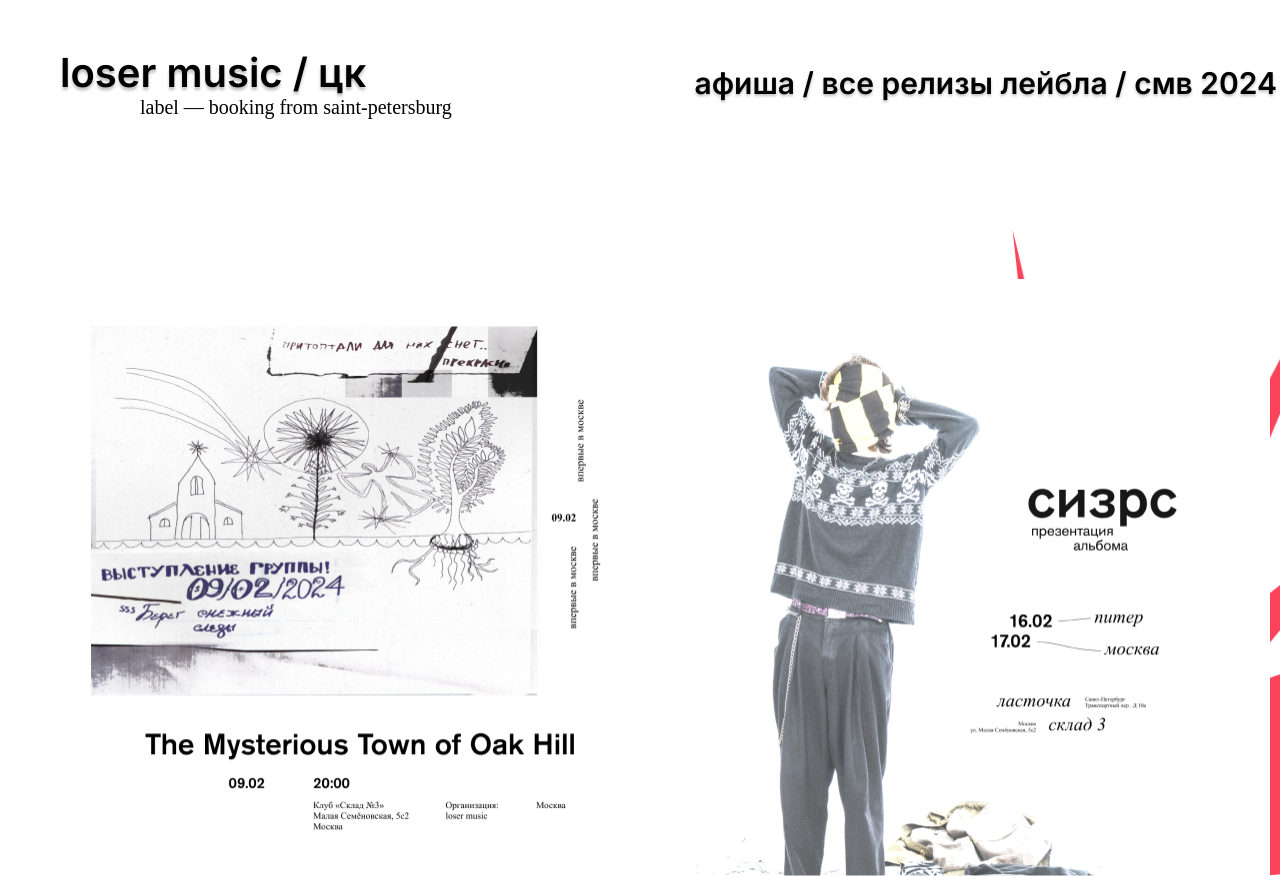
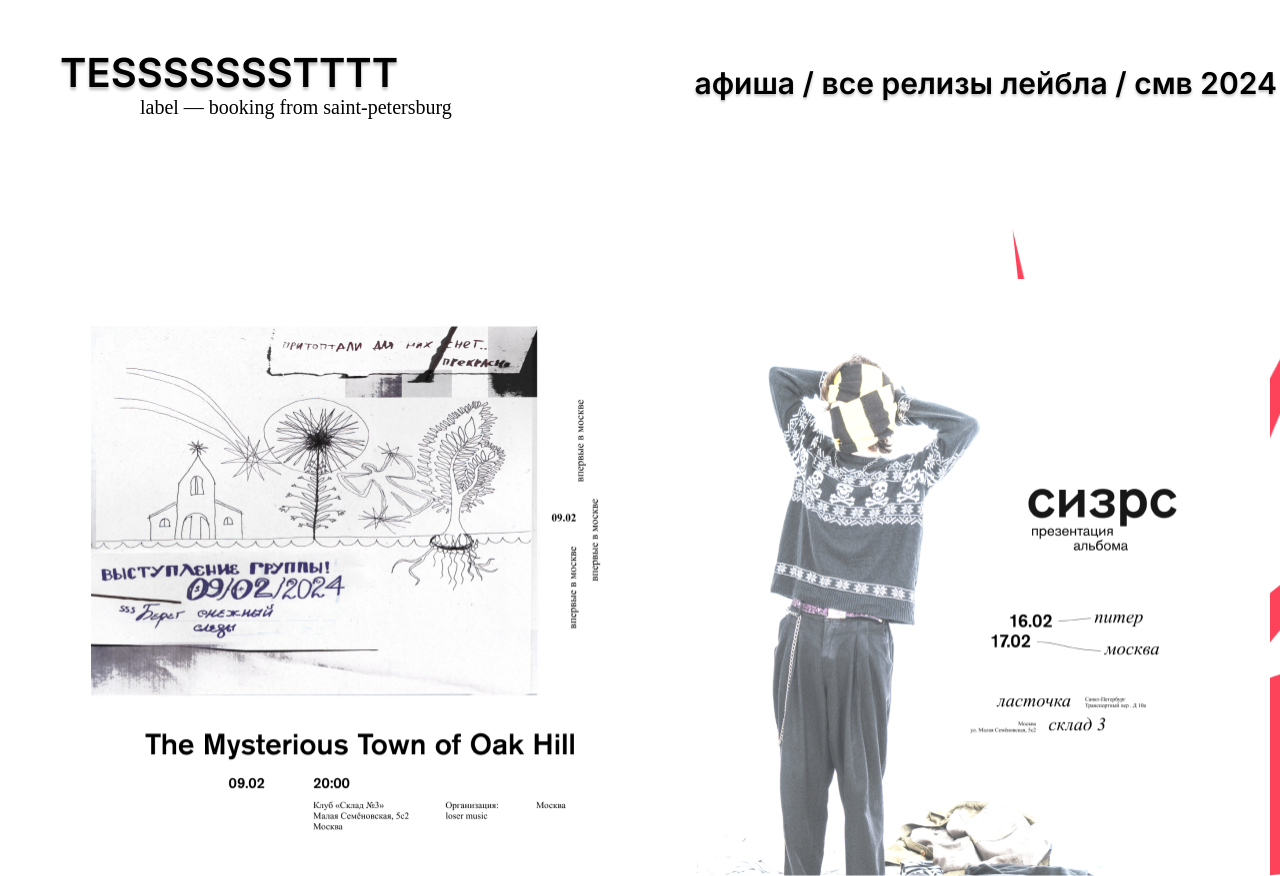
Before and after one commit to timtimpod/domashkanew, a plain HTML site: page index.html in a window 1280 px wide. Shown: the top 876 px of the page. Drawn offline with Linux system fonts and the light colour scheme.

Commit message:
поменял название в хедере на TEST

```diff
--- a/index.html
+++ b/index.html
@@ -16,7 +16,7 @@
 
     <div class="Frame6">
         <div class="Group1">
-          <div h1 class="title">loser music / цк</div>
+          <div h1 class="title">TESSSSSSSTTTT</div>
           <div class="subtitle">label — booking from saint-petersburg </div>
     </div>
 
```
